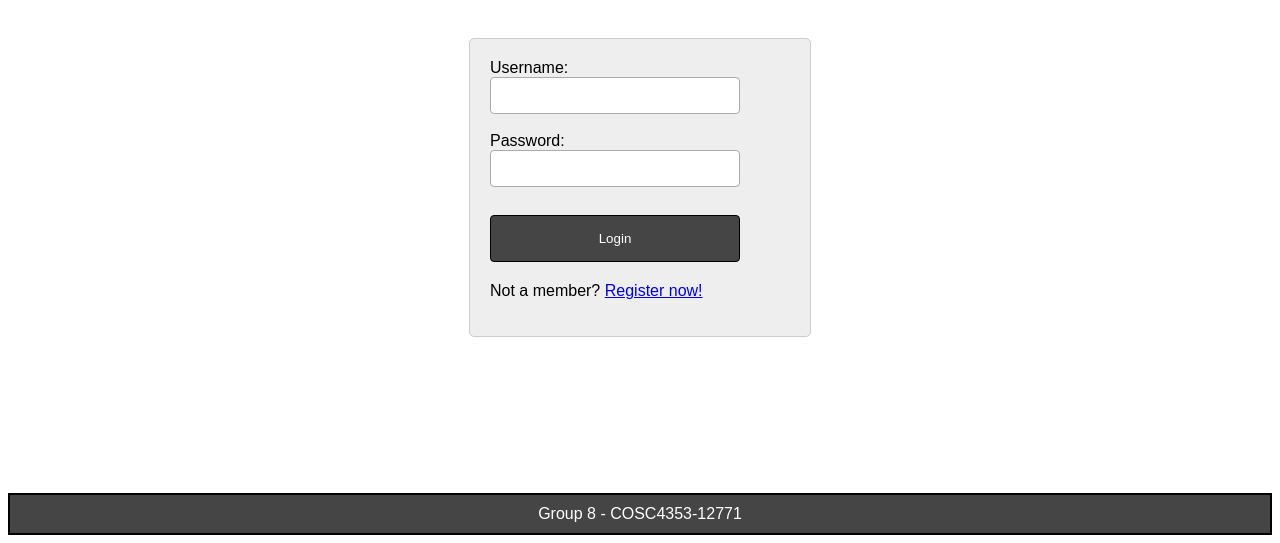
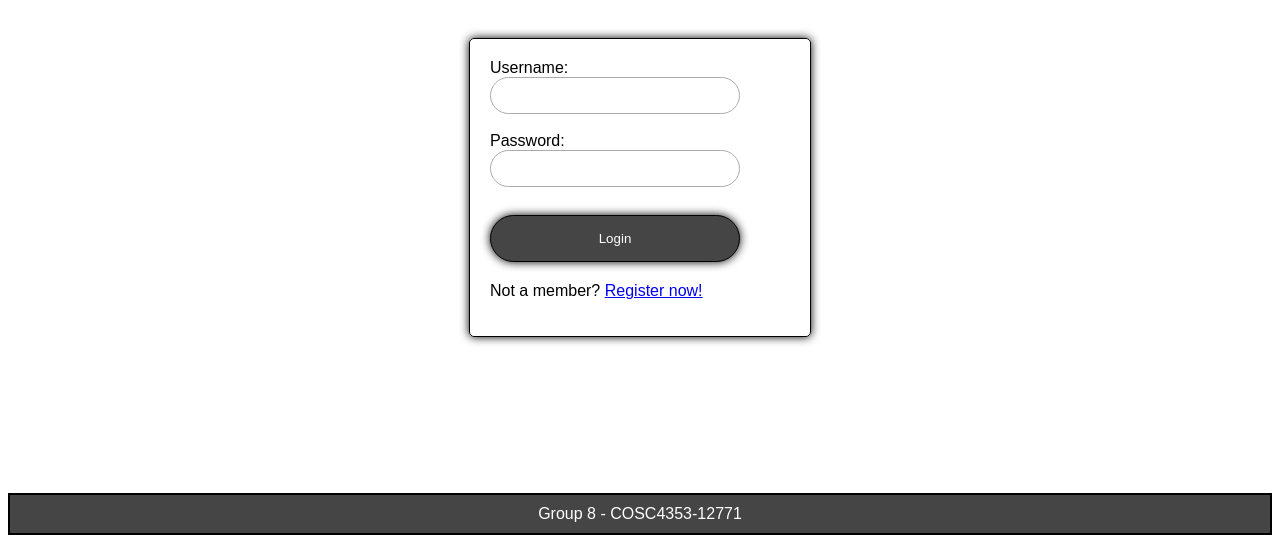
Before and after one commit to Angel-Sharma/COSC4353, a plain HTML site: page Assignment 2/resources/login.html in a window 1280 px wide. Shown: the part 273-816 px from the top of the page. Drawn offline with Linux system fonts and the light colour scheme.

Commit message:
form.css

```diff
--- a/Assignment 2/css/form.css
+++ b/Assignment 2/css/form.css
@@ -1,12 +1,14 @@
 .app-form {
   font-size: 16px;
-  background-color: #eee;
+  background: transparent;
   text-align: left;
   margin: 20px;
   padding: 20px;
-  border: 1px solid #ccc;
+  border: 1px solid black;
   border-radius: 5px;
   width: 300px;
+  backdrop-filter: blur(20px);
+  box-shadow: 0 0 10px black;
 }
 
 .app-form .form-caption {
@@ -18,17 +20,18 @@
 .app-form input[type="password"],
 .app-form input[type="number"],
 .app-form input[type="date"] {
+  color: black;
+  background: transparent;
   box-sizing: border-box;
   width: 250px;
   padding: 10px;
   border: 1px solid #aaa;
-  border-radius: 4px;
+  border-radius: 40px;
 }
 
 .app-form input[type="submit"] {
   color: white;
   background-color: #454545;
-
   display: block;
   padding: 15px;
   margin: 10px 0;
@@ -36,7 +39,8 @@
 
   text-align: center;
   border: solid 1px black;
-  border-radius: 4px;
+  border-radius: 40px;
+  box-shadow: 0 0 10px black;
   cursor: pointer;
 }
 
```
